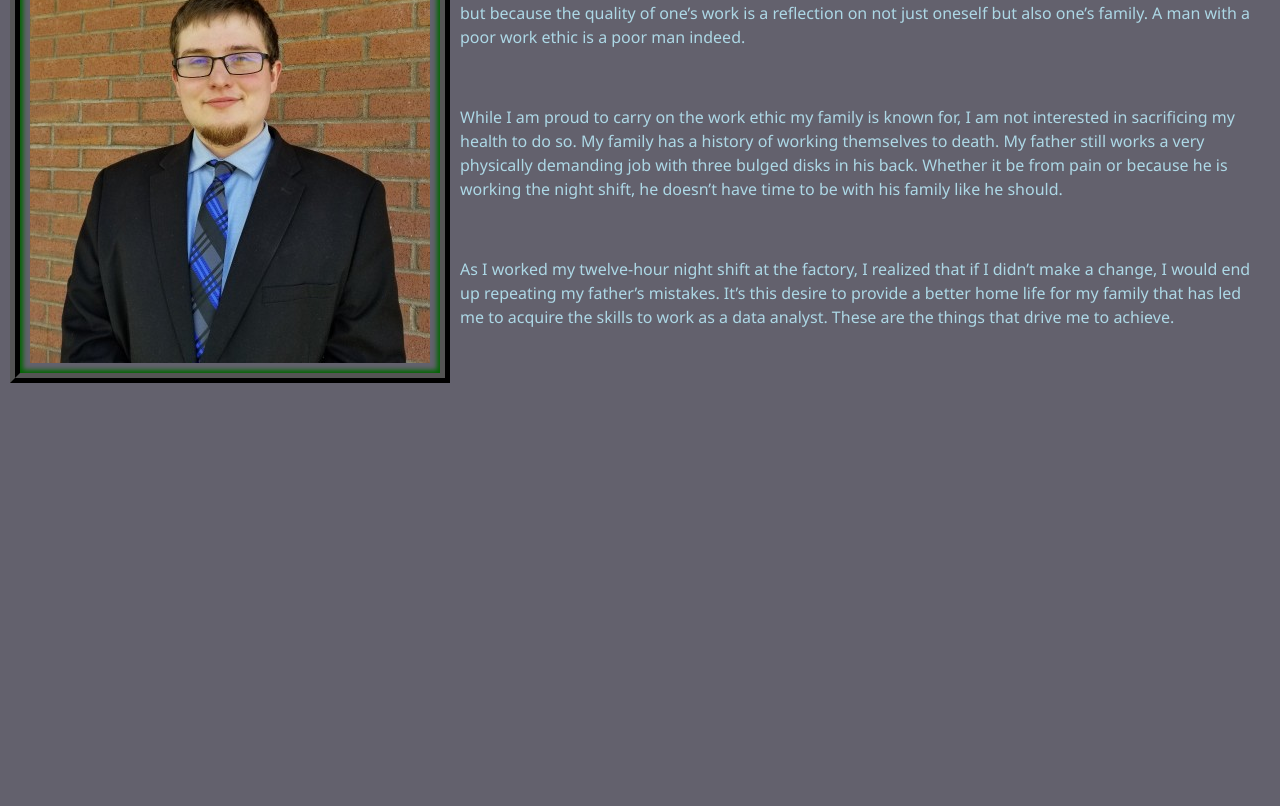
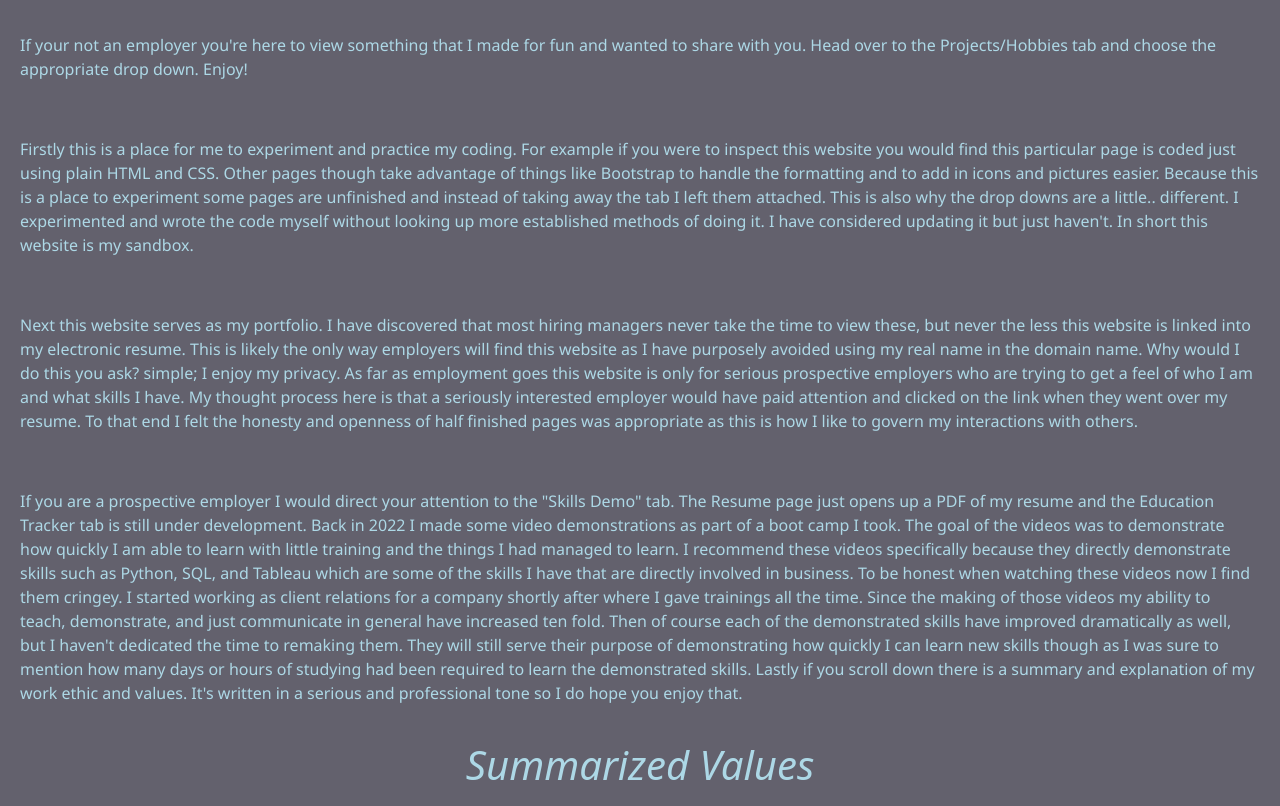
Before and after one commit to Zoroththeawesome/zoroththeawesome.github.io, a plain HTML site: page index.html in a window 1280 px wide. Shown: the part 264-1070 px from the top of the page. Before the commit the page ends 800 px from the top, so only its background shows below. Drawn offline with nearby package versions, Linux system fonts and the light colour scheme.

Commit message:
Added Into to website

```diff
--- a/index.html
+++ b/index.html
@@ -23,7 +23,7 @@
                     <li><a href="skill.html">Skill Demo's</a></li>
                     <li><a href="education-progress.html">Education Tracker</a></li>
                     <li>
-                        <a href="">Projects/hobbies</a>
+                        <a href="">Projects/Hobbies</a>
                         <ul class="dropdown">
                             <li><a href="writing.html">Writing</a></li>
                             <li><a href="games.html">Games</a></li>
@@ -37,6 +37,44 @@
 
         </header>
         <main>
+            <h1 class="centered">Welcome to my website!</h1>
+            <p class="centered">
+                Welcome, please be aware this website serves a few different purposes.
+            </p>
+            <p>
+                If your not an employer you're here to view something that I made for fun and wanted to share with you. Head over to the Projects/Hobbies tab and choose the appropriate drop down. Enjoy!
+            </p>
+            <p>
+                Firstly this is a place for me to experiment and practice my coding.
+                For example if you were to inspect this website you would find this particular page is coded just using plain HTML and CSS. Other pages though take advantage of
+                things like Bootstrap to handle the formatting and to add in icons and pictures easier.
+                Because this is a place to experiment some pages are unfinished and instead of taking away the tab I left them attached.
+                This is also why the drop downs are a little.. different. I experimented and wrote the code myself without looking up more established methods of doing it. I have considered updating it but just haven't.
+                In short this website is my sandbox.
+            </p>
+            <p>
+                Next this website serves as my portfolio. I have discovered that most hiring managers never take the time to view these, but never the less this website is linked into my
+                electronic resume. This is likely the only way employers will find this website as I have purposely avoided using my real name in the domain name.
+                Why would I do this you ask? simple; I enjoy my privacy. As far as employment goes this website is only for serious prospective employers who are trying to get a feel of who I am and what skills I have.
+                My thought process here is that a seriously interested employer would have paid attention and clicked on the link when they went over my resume.
+                To that end I felt the honesty and openness of half finished pages was appropriate as this is how I like to govern my interactions with others.
+            </p>
+            <p>
+                If you are a prospective employer I would direct your attention to the "Skills Demo" tab.
+                The Resume page just opens up a PDF of my resume and the Education Tracker tab is still under development.
+                Back in 2022 I made some video demonstrations as part of a boot camp I took.
+                The goal of the videos was to demonstrate how quickly I am able to learn with little training and the things I had managed to learn.
+                I recommend these videos specifically because they directly demonstrate skills such as Python, SQL, and Tableau which are some of the skills I have that are directly involved in business.
+                To be honest when watching these videos now I find them cringey. I started working as client relations for a company shortly after where I gave trainings all the time.
+                Since the making of those videos my ability to teach, demonstrate, and just communicate in general have increased ten fold.
+                Then of course each of the demonstrated skills have improved dramatically as well, but I haven't dedicated the time to remaking them.
+                They will still serve their purpose of demonstrating how quickly I can learn new skills though as I was sure to mention how many days or hours of studying had been required to learn the demonstrated skills.
+                Lastly if you scroll down there is a summary and explanation of my work ethic and values. It's written in a serious and professional tone so I do hope you enjoy that.
+            </p>
+
+
+
+
             <h1 class="centered">Summarized Values</h1>
             <img src="images/professional picture.jfif" alt="Picture of Jacob in a suit" class="floatleft img-fluid" id="headshot">
             <p>Growing up, my dad worked for the railroad and served in the military. He was a hard worker and an excellent provider who set a great example for me.
```
Also changed, not shown: games.html (+0 -1 lines).
